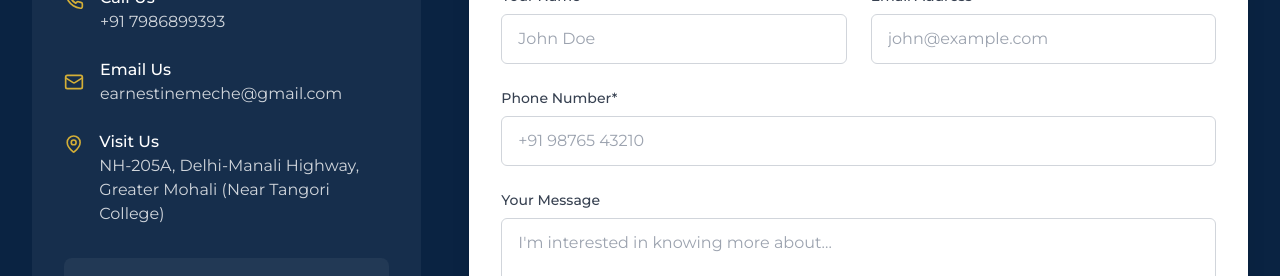
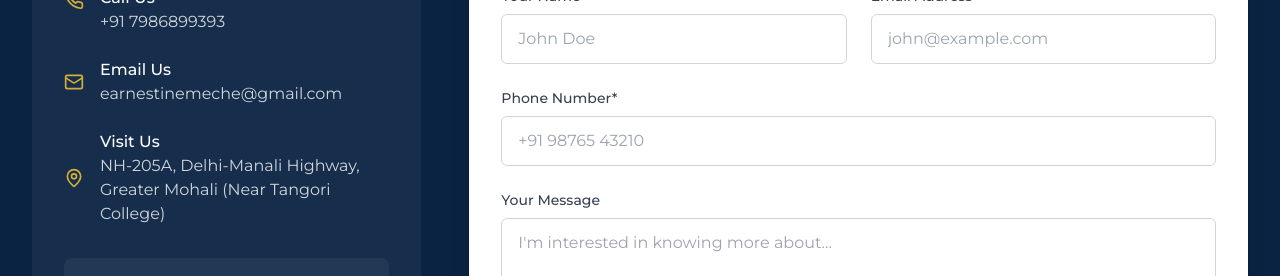
Before and after one commit to RITESH-CHAUHAN2005/Hamylten-Heights, a React (Vite) app: page / in a window 1280 px wide. Shown: the part 9420-9696 px from the top of the page. Built offline with nearby package versions, Linux system fonts and the light colour scheme.

Commit message:
Update ContactForm.tsx

```diff
--- a/src/components/ContactForm.tsx
+++ b/src/components/ContactForm.tsx
@@ -107,8 +107,8 @@ const ContactForm = () => {
                   <p className="text-white/80">earnestinemeche@gmail.com</p>
                 </div>
               </div>
-              <div className="flex items-start space-x-4">
-                <MapPin className="text-hamylten-gold mt-1" size={20} />
+              <div className="flex items-center space-x-4">
+              <MapPin className="text-hamylten-gold flex-shrink-0 min-w-[20px]" size={20} />
               <div>
                 <p className="text-white font-medium">Visit Us</p>
                 <p className="text-white/80">
```
Lines whose indentation alone changed are shown as unchanged.
